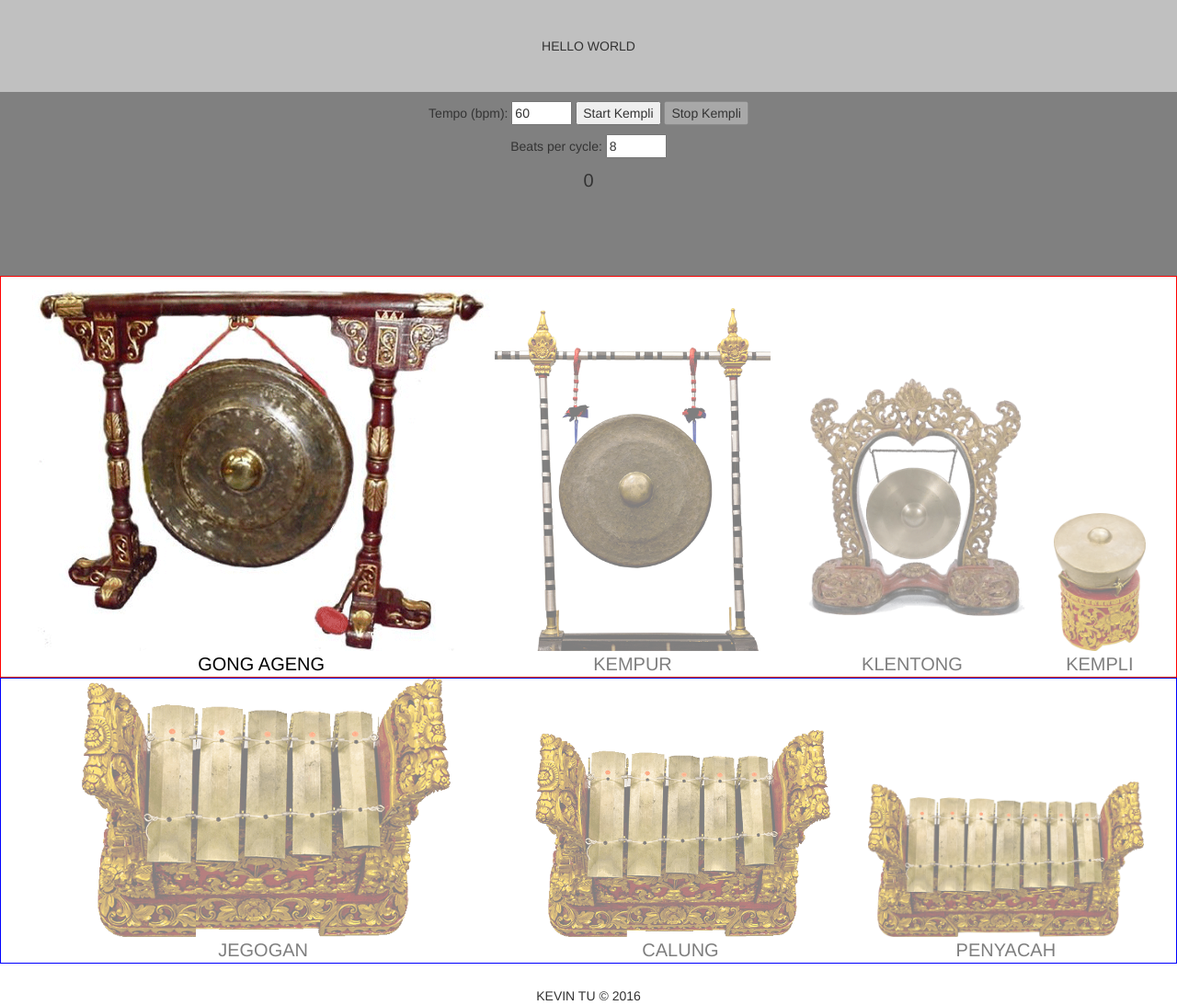
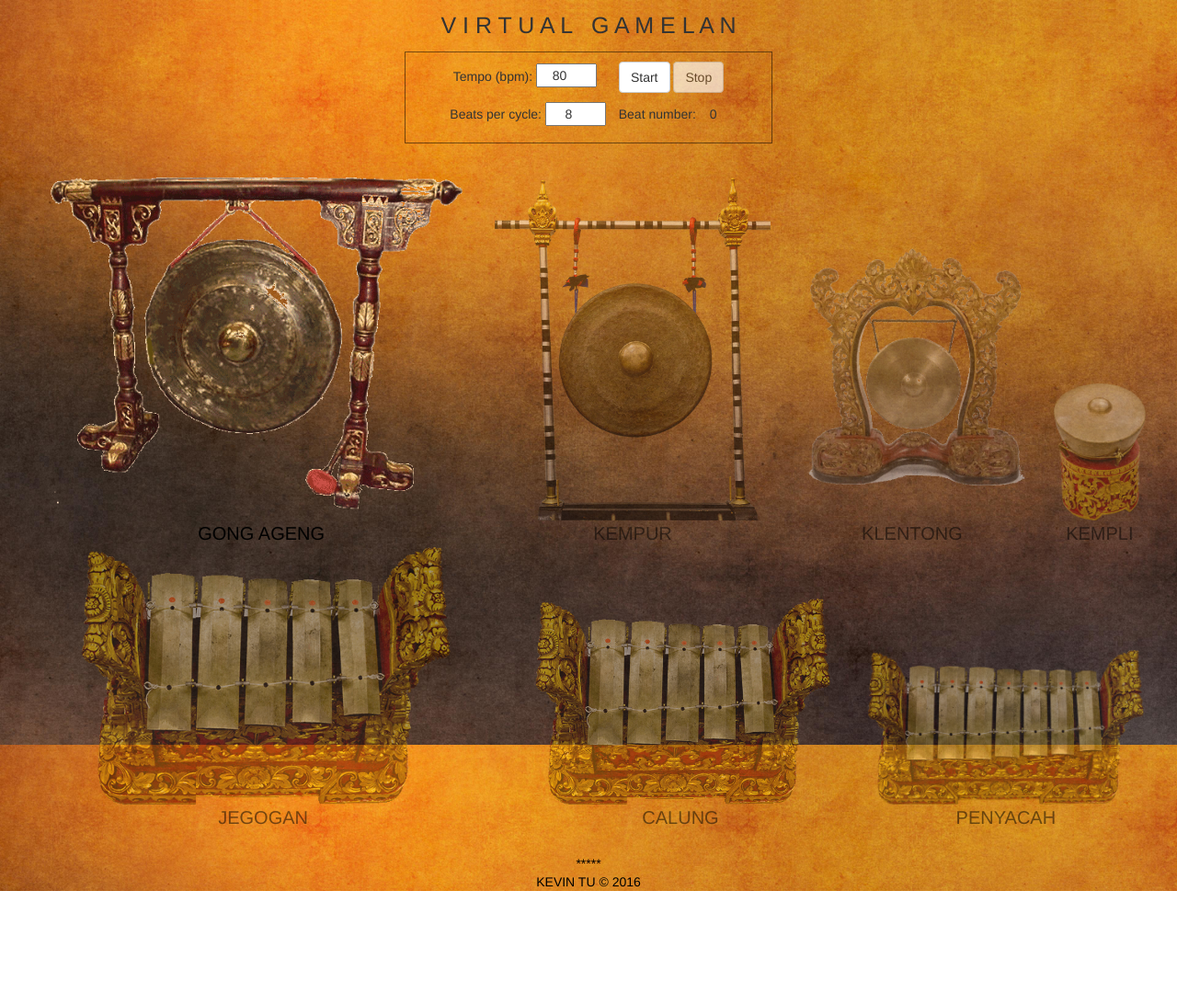
Before and after one commit to kevint2u/21m292_final_project, a plain HTML site: page web/index.html in a window 1280 px wide. Shown: the whole page at 92% size. After the commit the page ends 969 px from the top, so only its background shows below. Drawn offline with nearby package versions, Linux system fonts and the light colour scheme.

Commit message:
final visual changes

```diff
--- a/web/css/index.css
+++ b/web/css/index.css
@@ -28,46 +28,64 @@ src: url("../resources/Gotham/GothamHTF-Light.otf") format("opentype");
 
 html, body {
   font-family: 'GothamLight', sans-serif;
+  font-family: "HelveticaNeue-Light", "Helvetica Neue Light", "Helvetica Neue", Helvetica, Arial, "Lucida Grande", sans-serif;
+  font-weight: 300;
+  font-size: 25px;
 	height: 100%;
 	min-height: 100%;
 	border:0px;
 	margin:0px;
+  background: url("../resources/images/background3.jpg") no-repeat center center fixed;
+  background-size: 100% 100%;
+  background-position: center bottom;
 }
+
+input {
+  text-align: center;
+}
+
 
 #header {
   text-align: center;
-  line-height: 100px;
-
-  height: 100px;
-  background-color: silver;
+  margin: 10px;
+  font-size: 25px;
 }
 
 #control_bar {
+  position: relative;
   text-align: center;
 
-  height: 200px;
-  background-color: #808080;
+  height: 100px;
+  width: 400px;
+  left: 50%;
+  margin-left: -200px;
+  border: 1px solid rgba(0, 0, 0, .5);
+}
+
+#metronome_start {
+  margin-left: 20px;
+}
+
+#metronome_stop {
+
 }
 
 #gong_panel {
   position: relative;
   text-align: center;
-  border-style:solid;
-  border-color:red;
-  border-width: 1px;
+  margin-top: 25px;
 }
 
 #coremelody_panel {
   position: relative;
   text-align: center;
-  border-style:solid;
-  border-color:blue;
-  border-width: 1px;
 }
 
 #footer {
   text-align: center;
-  margin-top:25px;
+  margin-top: 25px;
+  color:black;
+  opacity: 1.0;
 }
 
 .form_bar {
@@ -75,11 +93,28 @@ html, body {
   padding-top: 10px;
 }
 
-#beat_number {
-  font-size: 20px;
-  padding-top: 10px;
+#beat_number_label {
+  display: inline-block;
+  margin-left: 10px;
 }
 
+#beat_number {
+  margin-top: 5px;
+  position: relative;
+  text-align: center;
+  line-height: 30px;
+  height: 30px;
+  width: 30px;
+  display: inline-block;
+}
+
+#form_temp {
+  display: inline-block;
+}
+
+#form_cycle {
+  display: inline-block;
+}
 
 #gong_g {
 
@@ -284,3 +319,7 @@ html, body {
   font-size: 20px;
   color: black;
 }
+
+.flash {
+  color:red;
+}
--- a/web/index.html
+++ b/web/index.html
@@ -8,20 +8,23 @@
 <body>
 
 <div id="header">
-  HELLO WORLD
+  V I R T U A L &nbsp; G A M E L A N
 </div>
 
 <div id="control_bar">
   <form id="form_tempo" class="form_bar">
     Tempo (bpm):
-    <input type="number" id="form_tempo_input" name="quantity" min="0" max="200" value="60">
-    <button id="metronome_start" type="button">Start Kempli</button>
-    <button id="metronome_stop" type="button" class="disabled">Stop Kempli</button>
+    <input type="number" id="form_tempo_input" name="quantity" min="0" max="200" value="80">
+    <button id="metronome_start" type="button" class="btn btn-default">Start</button>
+    <button id="metronome_stop" type="button" class="btn btn-default">Stop</button>
   </form>
   <form id="form_cycle" class="form_bar">
     Beats per cycle:
     <input type="number" id="form_cycle_input" name="quantity" min="0" max="200" value="8">
   </form>
+  <div id="beat_number_label">
+    Beat number:
+  </div>
   <div id="beat_number">
     0
   </div>
@@ -29,7 +32,7 @@
 
 <div id="gong_panel">
   <div id="gong_g" class="instrument selected">
-    <img src="resources/images/gong_g.gif" alt="gong" style="width:500px">
+    <img src="resources/images/gong_g.png" alt="gong" style="width:500px">
     <div id="gong_g_touch" class="touchable"></div>
     <div class="text_label">GONG AGENG</div>
   </div>
@@ -82,6 +85,8 @@
   </div>
 </div>
 <div id="footer">
+  *****
+  </br>
   KEVIN TU &copy; 2016
 </div>
 
--- a/web/javascript/index.js
+++ b/web/javascript/index.js
@@ -56,6 +56,12 @@ function startTimer() {
     setInterval(function(){
         global_time += 1;
     }, 1);
+}
+
+function metronomeFlash(interval) {
+    setInterval(function(){
+        $("#beat_number").toggleClass("flash");
+    }, interval);
 }
 
 function cycleInstruments() {
@@ -280,9 +286,57 @@ function setDelay(t1, t2, t3, interval) {
     }, interval*4);
 }
 
+function stopAll() {
+    gong_g_audio.pause();
+    gong_p_audio.pause();
+    gong_t_audio.pause();
+    kempli_audio.pause();
+    j1_audio.pause();
+    j2_audio.pause();
+    j3_audio.pause();
+    j5_audio.pause();
+    j6_audio.pause();
+    c1_audio.pause();
+    c2_audio.pause();
+    c3_audio.pause();
+    c5_audio.pause();
+    c6_audio.pause();
+    p5_low_audio.pause();
+    p6_low_audio.pause();
+    p1_audio.pause();
+    p2_audio.pause();
+    p3_audio.pause();
+    p5_audio.pause();
+    p6_audio.pause();
+
+    gong_g_audio.currentTime = 0;
+    gong_p_audio.currentTime = 0;
+    gong_t_audio.currentTime = 0;
+    kempli_audio.currentTime = 0;
+    j1_audio.currentTime = 0;
+    j2_audio.currentTime = 0;
+    j3_audio.currentTime = 0;
+    j5_audio.currentTime = 0;
+    j6_audio.currentTime = 0;
+    c1_audio.currentTime = 0;
+    c2_audio.currentTime = 0;
+    c3_audio.currentTime = 0;
+    c5_audio.currentTime = 0;
+    c6_audio.currentTime = 0;
+    p5_low_audio.currentTime = 0;
+    p6_low_audio.currentTime = 0;
+    p1_audio.currentTime = 0;
+    p2_audio.currentTime = 0;
+    p3_audio.currentTime = 0;
+    p5_audio.currentTime = 0;
+    p6_audio.currentTime = 0;
+}
 $(document).ready(function() {
     // Set up control panel
+    $("#metronome_start").prop("disabled",false);
+    $("#metronome_start").prop("active",true);
     $("#metronome_stop").prop("disabled",true);
+    $("#metronome_stop").prop("active",false);
     // Make instruments clickable
     $('.touchable').click(function(e) {
         var instrument_id = e.target.id;
@@ -373,50 +427,7 @@ $(document.body).keydown(function(e) {
     // Capture ESC keypress
     if (code === 27) {
         e.preventDefault();
-
-        gong_g_audio.pause();
-        gong_p_audio.pause();
-        gong_t_audio.pause();
-        kempli_audio.pause();
-        j1_audio.pause();
-        j2_audio.pause();
-        j3_audio.pause();
-        j5_audio.pause();
-        j6_audio.pause();
-        c1_audio.pause();
-        c2_audio.pause();
-        c3_audio.pause();
-        c5_audio.pause();
-        c6_audio.pause();
-        p5_low_audio.pause();
-        p6_low_audio.pause();
-        p1_audio.pause();
-        p2_audio.pause();
-        p3_audio.pause();
-        p5_audio.pause();
-        p6_audio.pause();
-
-        gong_g_audio.currentTime = 0;
-        gong_p_audio.currentTime = 0;
-        gong_t_audio.currentTime = 0;
-        kempli_audio.currentTime = 0;
-        j1_audio.currentTime = 0;
-        j2_audio.currentTime = 0;
-        j3_audio.currentTime = 0;
-        j5_audio.currentTime = 0;
-        j6_audio.currentTime = 0;
-        c1_audio.currentTime = 0;
-        c2_audio.currentTime = 0;
-        c3_audio.currentTime = 0;
-        c5_audio.currentTime = 0;
-        c6_audio.currentTime = 0;
-        p5_low_audio.currentTime = 0;
-        p6_low_audio.currentTime = 0;
-        p1_audio.currentTime = 0;
-        p2_audio.currentTime = 0;
-        p3_audio.currentTime = 0;
-        p5_audio.currentTime = 0;
-        p6_audio.currentTime = 0;
+        stopAll();
     }
 
     // Capture SPACE keypress
@@ -470,6 +481,7 @@ $("#metronome_start").click(function() {
 
     $("#beat_number").text(current_beat);
     $("#metronome_start").prop("disabled",true);
+    $("#metronome_start").prop("active",false);
     current_tempo = form_tempo_input.value;
     current_beats_per_cycle = form_cycle_input.value;
     if (current_tempo != 0) {
@@ -477,6 +489,7 @@ $("#metronome_start").click(function() {
         console.log('current tempo: ', current_tempo);
         console.log('current beats per cycle: ', current_beats_per_cycle);
         $("#metronome_stop").prop("disabled",false);
+        $("#metronome_stop").prop("active",true);
         looping = true;
         playMetronome(current_tempo, current_beats_per_cycle);
     }
@@ -485,8 +498,11 @@ $("#metronome_start").click(function() {
 $("#metronome_stop").click(function() {
     console.log('metronome stop')
     $("#metronome_stop").prop("disabled",true);
+    $("#metronome_stop").prop("active",false);
     $("#metronome_start").prop("disabled",false);
+    $("#metronome_start").prop("active",true);
     // Reset cycling
     looping = false;
     current_beat = 0;
+    stopAll();
 });
```
Also changed, not shown: web/resources/images/Gong.png (added), web/resources/images/background2.jpg (added), web/resources/images/background3.jpg (added), web/resources/images/gong_g.png (added), 3 other files.
